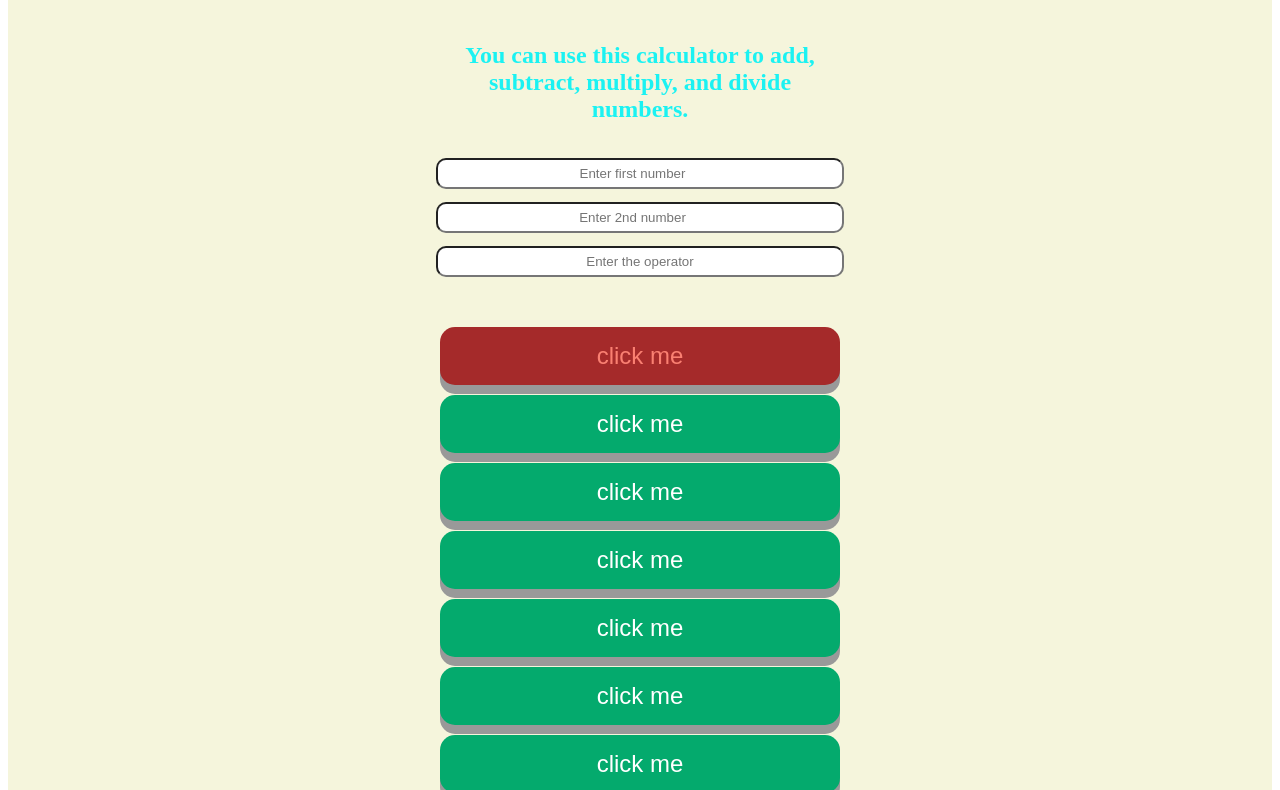
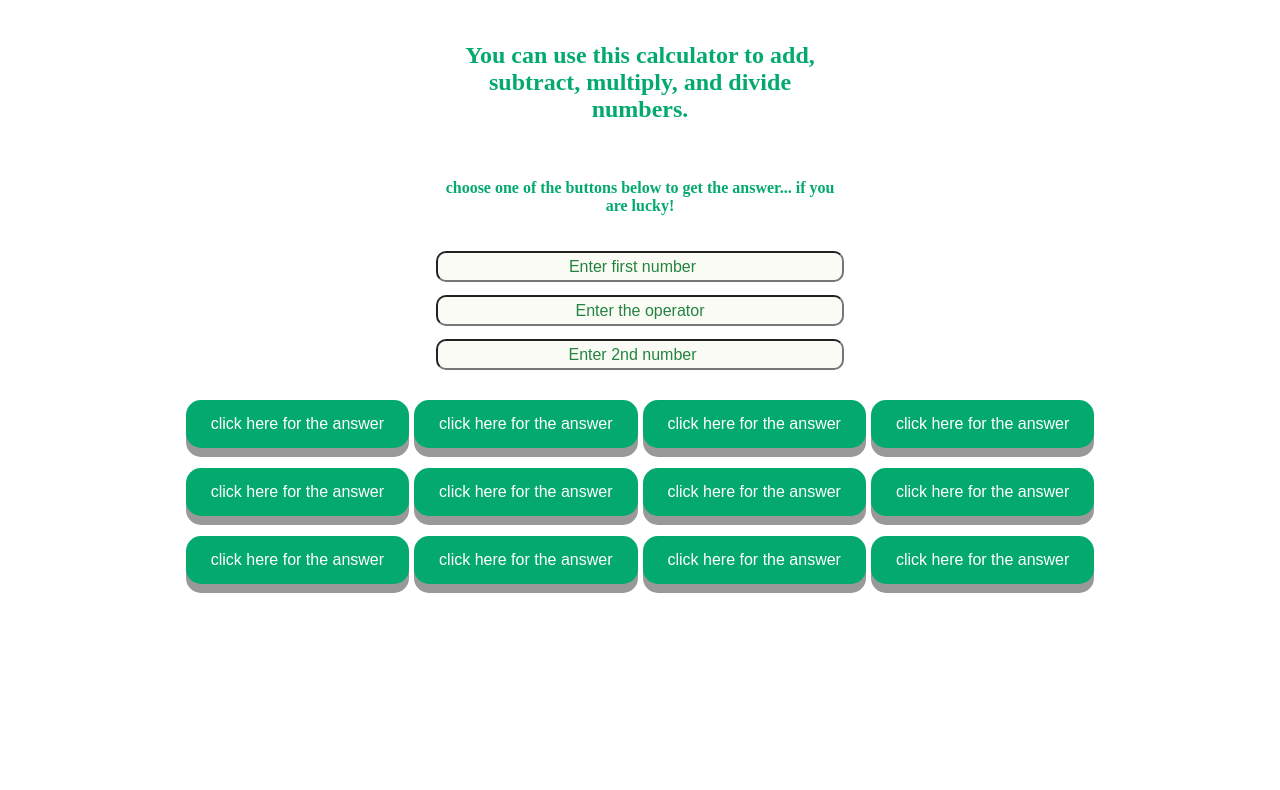
Before and after one commit to Don-Stevenson/codeWars, a website: page iansWebsiteCalculator.html in a window 1280 px wide. Shown: the part 81-871 px from the top of the page. After the commit the page ends 800 px from the top, so only its background shows below. Drawn offline with Linux system fonts and the light colour scheme.

Commit message:
Update Ians website with random no generator and new styles

```diff
--- a/iansWebsiteCalculator.html
+++ b/iansWebsiteCalculator.html
@@ -7,7 +7,7 @@
     <style>
       .button {
         padding: 15px 25px;
-        font-size: 24px;
+        font-size: 16px;
         text-align: center;
         cursor: pointer;
         outline: none;
@@ -33,46 +33,50 @@
         font-weight: 500;
         width: 400px;
         border-radius: 10px;
-        height: 25px;
-        font-size: larger;
+        font-size: 16px;
       }
       .placeholder {
         text-align: center;
-        color: rgb(6, 86, 31);
+        font-size: 16px;
+        color: rgb(35, 131, 65);
+        background-color: rgb(251, 251, 245);
         font-weight: 500;
         opacity: 1;
         width: 400px;
         border-radius: 10px;
         height: 25px;
       }
+      .container {
+        align-items: flex-start;
+        height: 1280px;
+        display: flex;
+        flex-flow: column;
+        align-items: center;
+        gap: 15px;
+        height: 25px;
+      }
+      ::placeholder {
+        color: rgb(35, 131, 65);
+      }
     </style>
     <title>Ian&apos;s calculator</title>
   </head>
   <body>
-    <div
-      style="
-        height: 1280px;
-        background-color: beige;
-        display: flex;
-        flex-flow: column;
-        align-items: center;
-        gap: 15px;
-      "
-    >
-      <h1 style="text-align: center; color: rgb(27, 242, 242)">
-        Welcome to Ian's calculator
+    <div class="container">
+      <h1 style="text-align: center; color: #04aa6d">
+        Welcome to Ian&apos;s calculator!!
       </h1>
       <h2
-        style="
-          color: rgb(27, 242, 242);
-          width: 10rem;
-          text-align: center;
-          width: 400px;
-        "
+        style="color: #04aa6d; width: 10rem; text-align: center; width: 400px"
       >
         You can use this calculator to add, subtract, multiply, and divide
         numbers.
       </h2>
+      <h4
+        style="color: #04aa6d; width: 10rem; text-align: center; width: 400px"
+      >
+        choose one of the buttons below to get the answer... if you are lucky!
+      </h4>
       <form
         style="
           display: flex;
@@ -90,165 +94,112 @@
           class="placeholder"
         />
         <input
+          type="text"
+          id="operator"
+          name="operator"
+          placeholder="Enter the operator"
+          class="placeholder"
+        />
+        <input
           type="number"
           id="num2"
           name="num2"
           placeholder="Enter 2nd number"
           class="placeholder"
         />
-
-        <input
-          type="text"
-          id="operator"
-          name="operator"
-          placeholder="Enter the operator"
-          class="placeholder"
-        />
       </form>
-      <div style="display: flex; gap: 10px; flex-flow: column">
       <div id="answer" class="answer"></div>
+      <div style="display: flex; gap: 20px; flex-flow: column">
+        <div style="display: flex; gap: 5px">
           <button
             class="button"
-          style="color: salmon; background-color: brown"
             onclick="{document.getElementById('answer').innerHTML = iansCalculator(document.getElementById('num1').value, document.getElementById('operator').value, document.getElementById('num2').value)}"
           >
-          click me
+            click here for the answer
           </button>
 
-        <button class="button" onclick="{}">click me</button>
-        <button class="button" onclick="{}">click me</button>
-        <button class="button" onclick="{}">click me</button>
-        <button class="button" onclick="{}">click me</button>
-        <button class="button" onclick="{}">click me</button>
-        <button class="button" onclick="{}">click me</button>
-        <button class="button" onclick="{}">click me</button>
-        <button class="button" onclick="{}">click me</button>
-        <button class="button" onclick="{}">click me</button>
-        <button class="button" onclick="{}">click me</button>
-        <button class="button" onclick="{}">click me</button>
-        <button class="button" onclick="{}">click me</button>
-        <button class="button" onclick="{}">click me</button>
-        <button class="button" onclick="{}">click me</button>
-        <button class="button" onclick="{}">click me</button>
-        <button class="button" onclick="{}">click me</button>
-        <button class="button" onclick="{}">click me</button>
-        <button class="button" onclick="{}">click me</button>
-        <button class="button" onclick="{}">click me</button>
-        <button class="button" onclick="{}">click me</button>
-        <button class="button" onclick="{}">click me</button>
-        <button class="button" onclick="{}">click me</button>
-        <button class="button" onclick="{}">click me</button>
-        <button class="button" onclick="{}">click me</button>
-        <button class="button" onclick="{}">click me</button>
-        <button class="button" onclick="{}">click me</button>
-        <button class="button" onclick="{}">click me</button>
-        <button class="button" onclick="{}">click me</button>
-        <button class="button" onclick="{}">click me</button>
-        <button class="button" onclick="{}">click me</button>
-        <button class="button" onclick="{}">click me</button>
-        <button class="button" onclick="{}">click me</button>
-        <button class="button" onclick="{}">click me</button>
-        <button class="button" onclick="{}">click me</button>
-        <button class="button" onclick="{}">click me</button>
-        <button class="button" onclick="{}">click me</button>
-        <button class="button" onclick="{}">click me</button>
-        <button class="button" onclick="{}">click me</button>
-        <button class="button" onclick="{}">click me</button>
-        <button class="button" onclick="{}">click me</button>
-        <button class="button" onclick="{}">click me</button>
-        <button class="button" onclick="{}">click me</button>
-        <button class="button" onclick="{}">click me</button>
-        <button class="button" onclick="{}">click me</button>
-        <button class="button" onclick="{}">click me</button>
-        <button class="button" onclick="{}">click me</button>
-        <button class="button" onclick="{}">click me</button>
-        <button class="button" onclick="{}">click me</button>
-        <button class="button" onclick="{}">click me</button>
-        <button class="button" onclick="{}">click me</button>
-        <button class="button" onclick="{}">click me</button>
-        <button class="button" onclick="{}">click me</button>
-        <button class="button" onclick="{}">click me</button>
-        <button class="button" onclick="{}">click me</button>
-        <button class="button" onclick="{}">click me</button>
-        <button class="button" onclick="{}">click me</button>
-        <button class="button" onclick="{}">click me</button>
-        <button class="button" onclick="{}">click me</button>
-        <button class="button" onclick="{}">click me</button>
-        <button class="button" onclick="{}">click me</button>
-        <button class="button" onclick="{}">click me</button>
-        <button class="button" onclick="{}">click me</button>
-        <button class="button" onclick="{}">click me</button>
-        <button class="button" onclick="{}">click me</button>
-        <button class="button" onclick="{}">click me</button>
-        <button class="button" onclick="{}">click me</button>
-        <button class="button" onclick="{}">click me</button>
-        <button class="button" onclick="{}">click me</button>
-        <button class="button" onclick="{}">click me</button>
-        <button class="button" onclick="{}">click me</button>
-        <button class="button" onclick="{}">click me</button>
-        <button class="button" onclick="{}">click me</button>
-        <button class="button" onclick="{}">click me</button>
-        <button class="button" onclick="{}">click me</button>
-        <button class="button" onclick="{}">click me</button>
-        <button class="button" onclick="{}">click me</button>
+          <button
+            class="button"
+            onclick="{
+            document.getElementById('answer').innerHTML = randomNopeGenerator()}"
+          >
+            click here for the answer
+          </button>
+          <button
+            class="button"
+            onclick="{
+            document.getElementById('answer').innerHTML = randomNopeGenerator()}"
+          >
+            click here for the answer
+          </button>
+          <button
+            class="button"
+            onclick="{
+            document.getElementById('answer').innerHTML = randomNopeGenerator()}"
+          >
+            click here for the answer
+          </button>
+        </div>
+        <div style="display: flex; gap: 5px">
+          <button
+            class="button"
+            onclick="{document.getElementById('answer').innerHTML = iansCalculator(document.getElementById('num1').value, document.getElementById('operator').value, document.getElementById('num2').value)}"
+          >
+            click here for the answer
+          </button>
 
-        <button class="button" onclick="{}">click me</button>
-        <button class="button" onclick="{}">click me</button>
-        <button class="button" onclick="{}">click me</button>
-        <button class="button" onclick="{}">click me</button>
-        <button class="button" onclick="{}">click me</button>
-        <button class="button" onclick="{}">click me</button>
-        <button class="button" onclick="{}">click me</button>
-        <button class="button" onclick="{}">click me</button>
-        <button class="button" onclick="{}">click me</button>
-        <button class="button" onclick="{}">click me</button>
-        <button class="button" onclick="{}">click me</button>
-        <button class="button" onclick="{}">click me</button>
-        <button class="button" onclick="{}">click me</button>
-        <button class="button" onclick="{}">click me</button>
-        <button class="button" onclick="{}">click me</button>
-        <button class="button" onclick="{}">click me</button>
-        <button class="button" onclick="{}">click me</button>
-        <button class="button" onclick="{}">click me</button>
-        <button class="button" onclick="{}">click me</button>
-        <button class="button" onclick="{}">click me</button>
-        <button class="button" onclick="{}">click me</button>
-        <button class="button" onclick="{}">click me</button>
-        <button class="button" onclick="{}">click me</button>
-        <button class="button" onclick="{}">click me</button>
-        <button class="button" onclick="{}">click me</button>
-        <button class="button" onclick="{}">click me</button>
-        <button class="button" onclick="{}">click me</button>
-        <button class="button" onclick="{}">click me</button>
-        <button class="button" onclick="{}">click me</button>
-        <button class="button" onclick="{}">click me</button>
-        <button class="button" onclick="{}">click me</button>
-        <button class="button" onclick="{}">click me</button>
-        <button class="button" onclick="{}">click me</button>
-        <button class="button" onclick="{}">click me</button>
-        <button class="button" onclick="{}">click me</button>
-        <button class="button" onclick="{}">click me</button>
-        <button class="button" onclick="{}">click me</button>
-        <button class="button" onclick="{}">click me</button>
-        <button class="button" onclick="{}">click me</button>
-        <button class="button" onclick="{}">click me</button>
-        <button class="button" onclick="{}">click me</button>
-        <button class="button" onclick="{}">click me</button>
-        <button class="button" onclick="{}">click me</button>
-        <button class="button" onclick="{}">click me</button>
-        <button class="button" onclick="{}">click me</button>
-        <button class="button" onclick="{}">click me</button>
-        <button class="button" onclick="{}">click me</button>
-        <button class="button" onclick="{}">click me</button>
-        <button class="button" onclick="{}">click me</button>
-        <button class="button" onclick="{}">click me</button>
-        <button class="button" onclick="{}">click me</button>
-        <button class="button" onclick="{}">click me</button>
-        <button class="button" onclick="{}">click me</button>
-        <button class="button" onclick="{}">click me</button>
-        <button class="button" onclick="{}">click me</button>
-        <button class="button" onclick="{}">click me</button>
-        <button class="button" onclick="{}">click me</button>
+          <button
+            class="button"
+            onclick="{
+            document.getElementById('answer').innerHTML = randomNopeGenerator()}"
+          >
+            click here for the answer
+          </button>
+          <button
+            class="button"
+            onclick="{
+            document.getElementById('answer').innerHTML = randomNopeGenerator()}"
+          >
+            click here for the answer
+          </button>
+          <button
+            class="button"
+            onclick="{
+            document.getElementById('answer').innerHTML = randomNopeGenerator()}"
+          >
+            click here for the answer
+          </button>
+        </div>
+        <div style="display: flex; gap: 5px">
+          <button
+            class="button"
+            onclick="{document.getElementById('answer').innerHTML = iansCalculator(document.getElementById('num1').value, document.getElementById('operator').value, document.getElementById('num2').value)}"
+          >
+            click here for the answer
+          </button>
+
+          <button
+            class="button"
+            onclick="{
+            document.getElementById('answer').innerHTML = randomNopeGenerator()}"
+          >
+            click here for the answer
+          </button>
+          <button
+            class="button"
+            onclick="{
+            document.getElementById('answer').innerHTML = randomNopeGenerator()}"
+          >
+            click here for the answer
+          </button>
+          <button
+            class="button"
+            onclick="{
+            document.getElementById('answer').innerHTML = randomNopeGenerator()}"
+          >
+            click here for the answer
+          </button>
+        </div>
       </div>
     </div>
   </body>
```
Also changed, not shown: IansCalulator.js (+40 -4 lines). Lines whose indentation alone changed are shown as unchanged.
